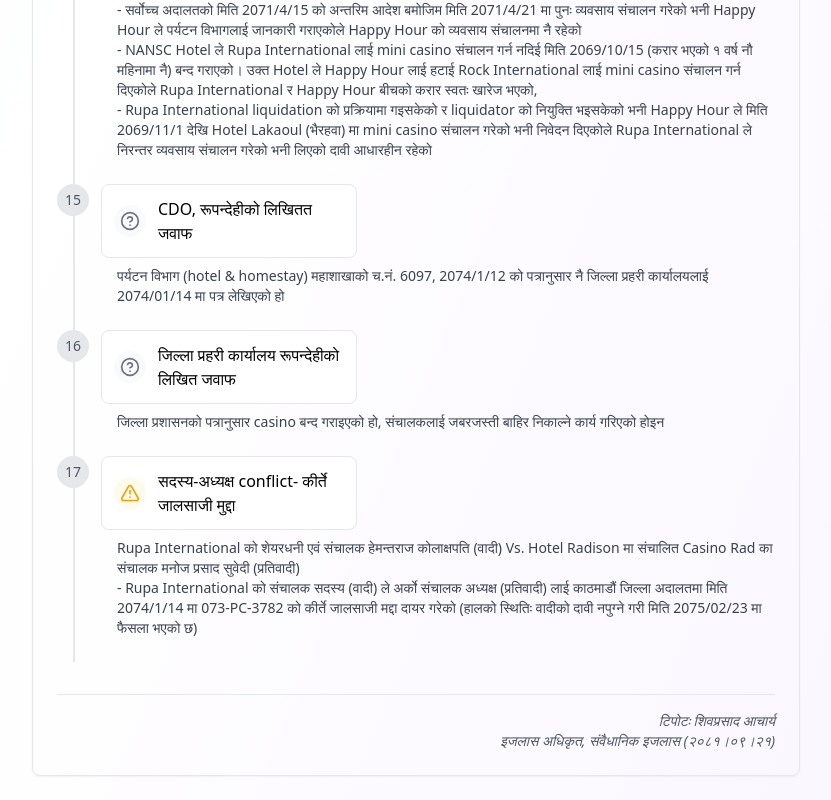
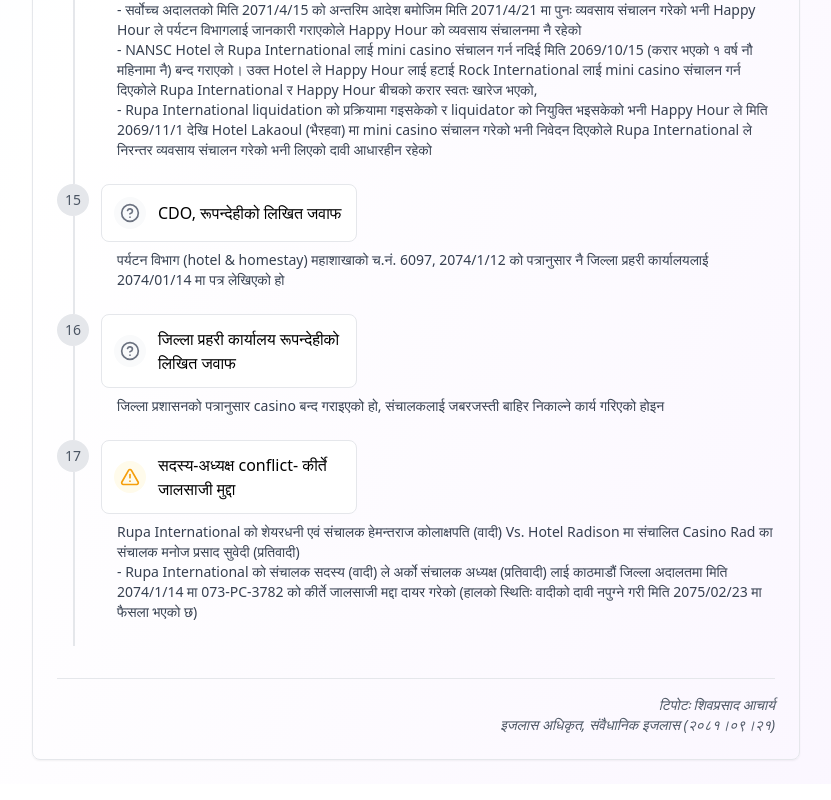
Before and after one commit to ShivaPrasadAcharya/exptimeline.git.io, a React (Vite) app: page / in a window 1280 px wide. Shown: the part 2293-3093 px from the top of the page, without its empty margins (224-1055 px from the left). Built offline with nearby package versions, Linux system fonts and the light colour scheme.

Commit message:
Update timelineData.js

```diff
--- a/src/timelineData.js
+++ b/src/timelineData.js
@@ -191,7 +191,7 @@ export const timelineGroups = {
       },
 
  {
-        "year": "CDO, रूपन्देहीको लिखितत जवाफ",
+        "year": "CDO, रूपन्देहीको लिखित जवाफ",
         "title": {
           "en": "",
           "ne": ""
```
